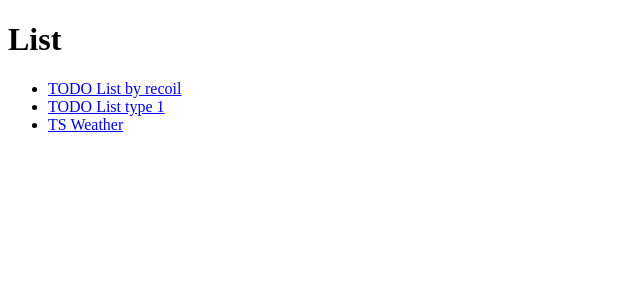
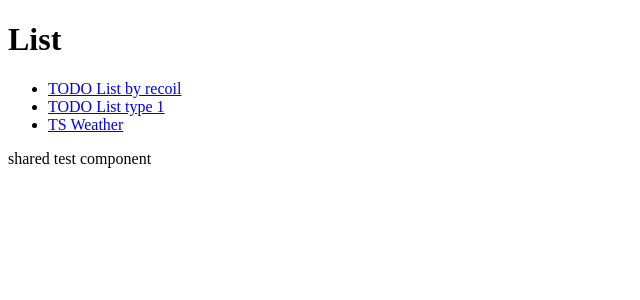
Before and after one commit to ChanJinKim/react-ts-playground, a React (Create React App) app: page / in a window 1280 px wide. Shown: the top 300 px of the page, without its empty margins (0-640 px from the left). Built offline with nearby package versions, Linux system fonts and the light colour scheme; what axios-extensions would draw is missing.

Commit message:
feat: shared-component 추가

```diff
--- a/src/pages/Main.tsx
+++ b/src/pages/Main.tsx
@@ -1,5 +1,6 @@
 import React from 'react';
 import { Link } from 'react-router-dom';
+import TestComponent from '../shared-component/src/components/test';
 
 export default function Main() {
   return (
@@ -16,6 +17,7 @@ export default function Main() {
           <Link to="/ts-weather">TS Weather</Link>
         </li>
       </ul>
+      <TestComponent />
     </>
   );
 }
--- a/src/shared-component/src/components/test.js
+++ b/src/shared-component/src/components/test.js
@@ -0,0 +1,3 @@
+export default function TestComponent() {
+  return <div>shared test component</div>;
+}
```
